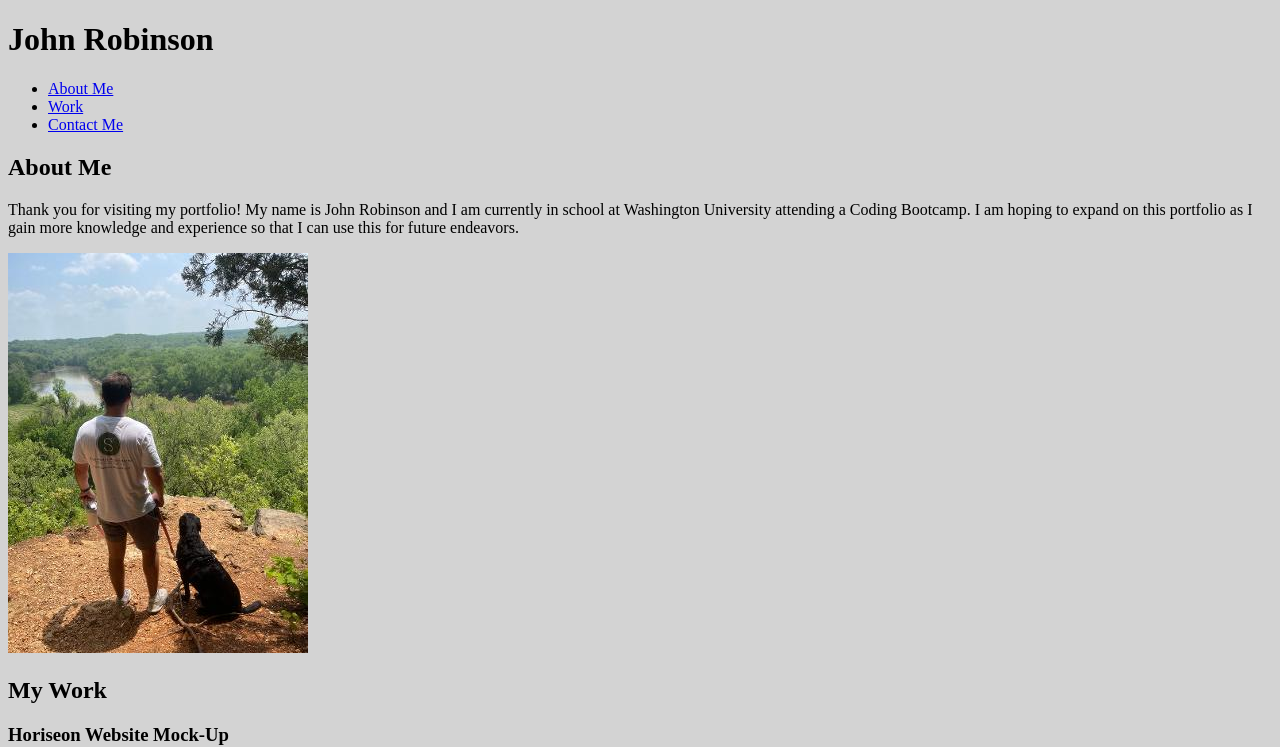
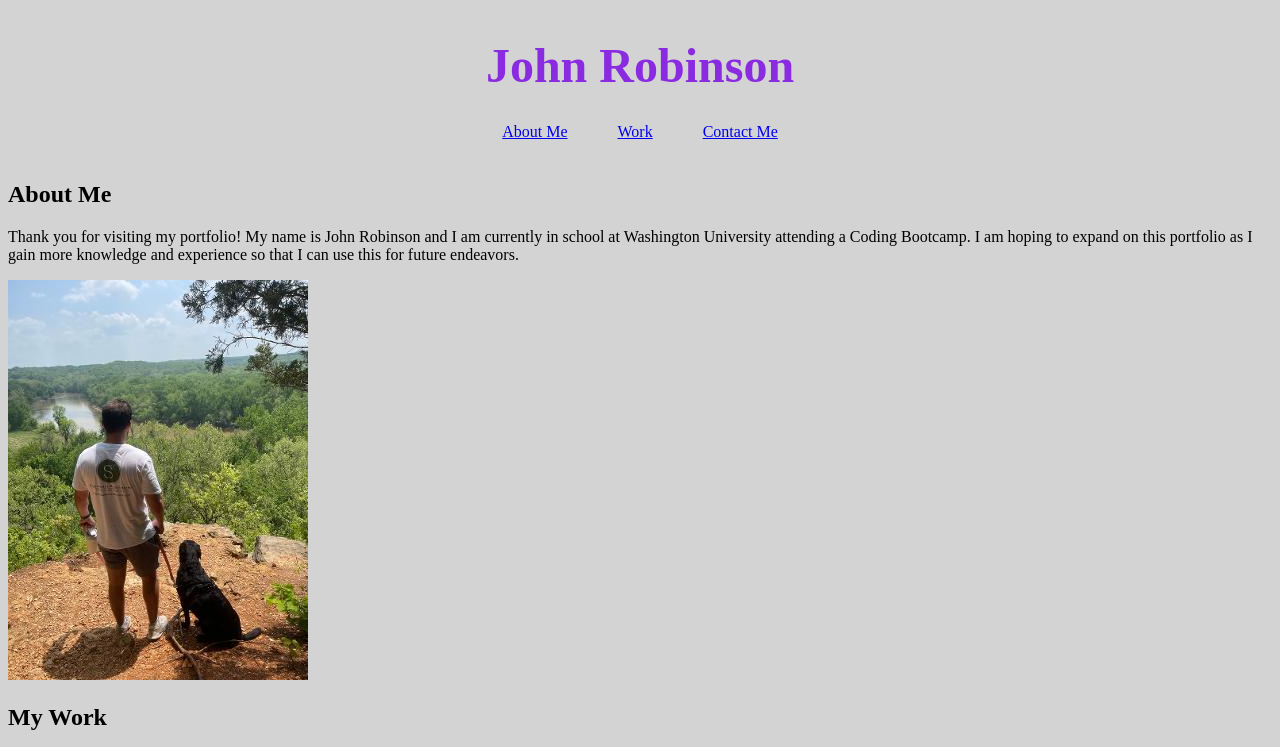
Before and after one commit to OGJRob/Portfolio-HTML, a plain HTML site: page index.html in a window 1280 px wide. Shown: the top 747 px of the page. Drawn offline with Linux system fonts and the light colour scheme.

Commit message:
Added css to the body and header

```diff
--- a/style.css
+++ b/style.css
@@ -1,3 +1,27 @@
 body {
     background-color: lightgray;
 }
+
+header {
+    padding: 10px;
+    display: flex;
+    flex-direction: column;
+    align-items: center;
+}
+
+h1 {
+    color: blueviolet;
+    font-size: 3em;
+    margin: 20px;
+}
+
+header ul {
+    display: flex;
+    padding: 10px;
+    gap: 50px;
+    margin: 0;
+}
+
+li {
+    list-style-type: none;
+}
```
